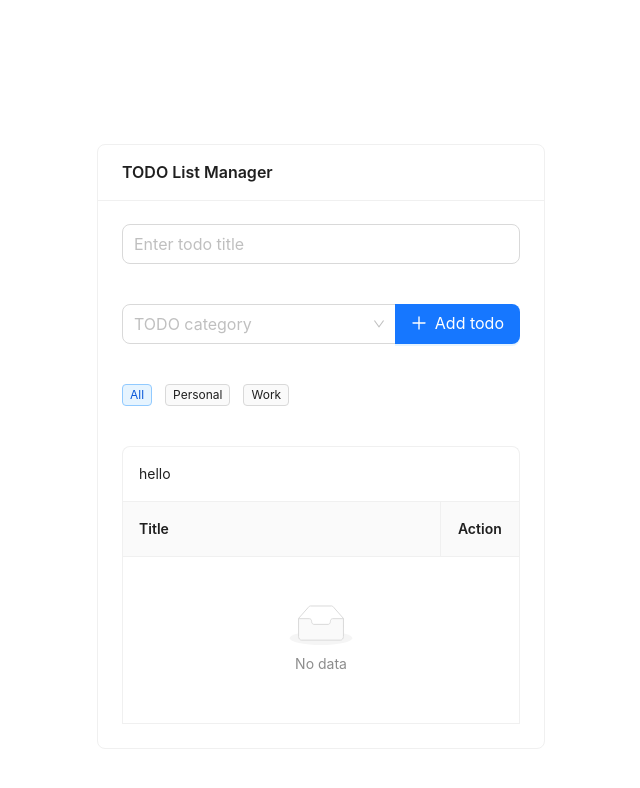
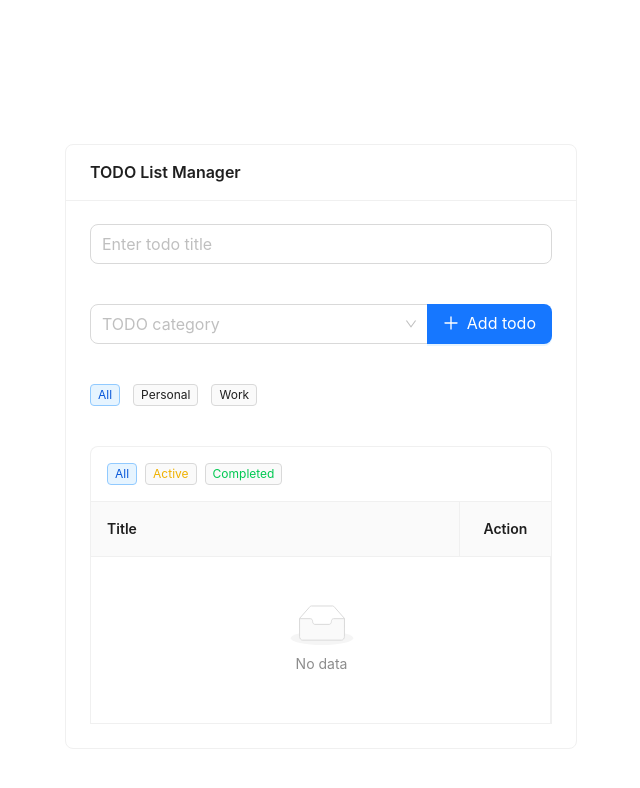
Before and after one commit to Shorno/redux-101-react-ts, a React (Vite) app: page / in a window 1280 px wide. Shown: the top 788 px of the page, without its empty margins (319-959 px from the left). Built offline with nearby package versions, Linux system fonts and the light colour scheme.

Commit message:
add multi filter

```diff
--- a/src/features/todo/Todo.tsx
+++ b/src/features/todo/Todo.tsx
@@ -34,6 +34,8 @@ export default function Todo() {
     const [newCategoryName, setNewCategoryName] = useState("")
     const [category, setCategory] = useState("")
     const [selectedCategory, setSelectedCategory] = useState("")
+    const [editCategory, setEditCategory] = useState("")
+    const [isCompleted, setIsCompleted] = useState<undefined | boolean>(undefined)
 
     const handleAddTodo = () => {
         if (title === "") {
@@ -44,10 +46,18 @@ export default function Todo() {
         notification.success({message: "Todo added"})
         setTitle("")
     }
-    const filteredTodo = (category: string) => {
-        if (category === "") return todos
-        return todos.filter((todo) => todo.category === category)
-    }
+
+
+    const filterTodos = (categoryFilter: string, isCompleted?: boolean) => {
+        const categoryFiltered = categoryFilter === ""
+            ? todos
+            : todos.filter(todo => todo.category === categoryFilter);
+
+        return isCompleted !== undefined
+            ? categoryFiltered.filter(todo => todo.completed === isCompleted)
+            : categoryFiltered;
+    };
+
 
     const handleToggleTodo = (id: string, title: string, completed: boolean) => {
         dispatch(toggleTodo(id));
@@ -72,7 +82,7 @@ export default function Todo() {
             notification.info({message: "Todo title cannot be empty"});
             return;
         }
-        dispatch(editTodo({id, title}));
+        dispatch(editTodo({id, title, category: editCategory}));
         notification.success({message: "Todo updated"})
         setIsEditing(false);
         setEditingId(null);
@@ -109,13 +119,26 @@ export default function Todo() {
                         checked={record.completed}
                     />
                     {isEditing && editingId === record.id ?
+                        <>
                             <Input
                                 value={editedTitle}
                                 onChange={(event) => setEditedTitle(event.target.value)}
                                 onPressEnter={() => handleEditTitle(record.id, editedTitle)}
                             />
+                            <Select defaultValue={record.category} onChange={(value) => setEditCategory(value)}>
+                                {categories.map((category) => (
+                                    <Select.Option
+                                        key={category.id}
+                                        value={category.label}
+                                    >
+                                        {category.label}
+                                    </Select.Option>
+                                ))}
+                            </Select>
+                        </>
                         :
-                        <Typography.Text type={record.completed ? "secondary" : undefined}>{value}</Typography.Text>
+                        <Typography.Text type={record.completed ? "secondary" : undefined}>{value} <Tag
+                            className={"text-xs!"}>{record.category}</Tag> </Typography.Text>
                     }
                 </Flex>
 
@@ -156,7 +179,7 @@ export default function Todo() {
 
 
     return (
-        <Card className={"m-4! sm:w-md"} variant={"outlined"}
+        <Card className={"m-4! sm:w-lg"} variant={"outlined"}
               title={<Flex>TODO List Manager</Flex>}
         >
             <Input placeholder={"Enter todo title"} value={title}
@@ -232,9 +255,30 @@ export default function Todo() {
             </Flex>
 
             <Flex className={"pt-10!"}>
-                <Table bordered dataSource={filteredTodo(selectedCategory)} columns={columns} className={"w-full"}
+                <Table
+                    bordered
+                    dataSource={filterTodos(selectedCategory, isCompleted)}
+                    columns={columns}
+                    className={"w-80 sm:w-full"}
+                    scroll={{x: "max-content"}}
                     pagination={false}
-                       title={() => <Flex>hello</Flex>}
+                    title={() => <Flex>
+                        <Tag
+                            onClick={() => setIsCompleted(undefined)}
+                            color={`${isCompleted === undefined ? "blue" : ""}`}
+                        >
+                            All
+                        </Tag>
+                        <Tag color={`${isCompleted === false ? "blue" : ""}`} onClick={() => setIsCompleted(false)}
+                             className={`${isCompleted === false ? "text-black!" : "text-yellow-500!"}`}>Active</Tag>
+                        <Tag
+                            onClick={() => setIsCompleted(true)}
+                            color={`${isCompleted === true ? "blue" : ""}`}
+                            className={`${isCompleted === true ? "text-black!" : "text-green-500!"}`}
+                        >
+                            Completed
+                        </Tag>
+                    </Flex>}
                 />
             </Flex>
         </Card>
--- a/src/features/todo/todoSlice.ts
+++ b/src/features/todo/todoSlice.ts
@@ -35,10 +35,11 @@ export const todoSlice = createSlice({
                 saveToLocalStorage(STORAGE_KEY, state)
             }
         },
-        editTodo: (state, action: PayloadAction<{ id: string, title: string }>) => {
+        editTodo: (state, action: PayloadAction<{ id: string, title: string, category: string }>) => {
             const todo = state.find((todo) => todo.id === action.payload.id);
             if (todo) {
                 todo.title = action.payload.title;
+                todo.category = action.payload.category
                 saveToLocalStorage(STORAGE_KEY, state)
             }
         },
```
Lines whose indentation alone changed are shown as unchanged.
